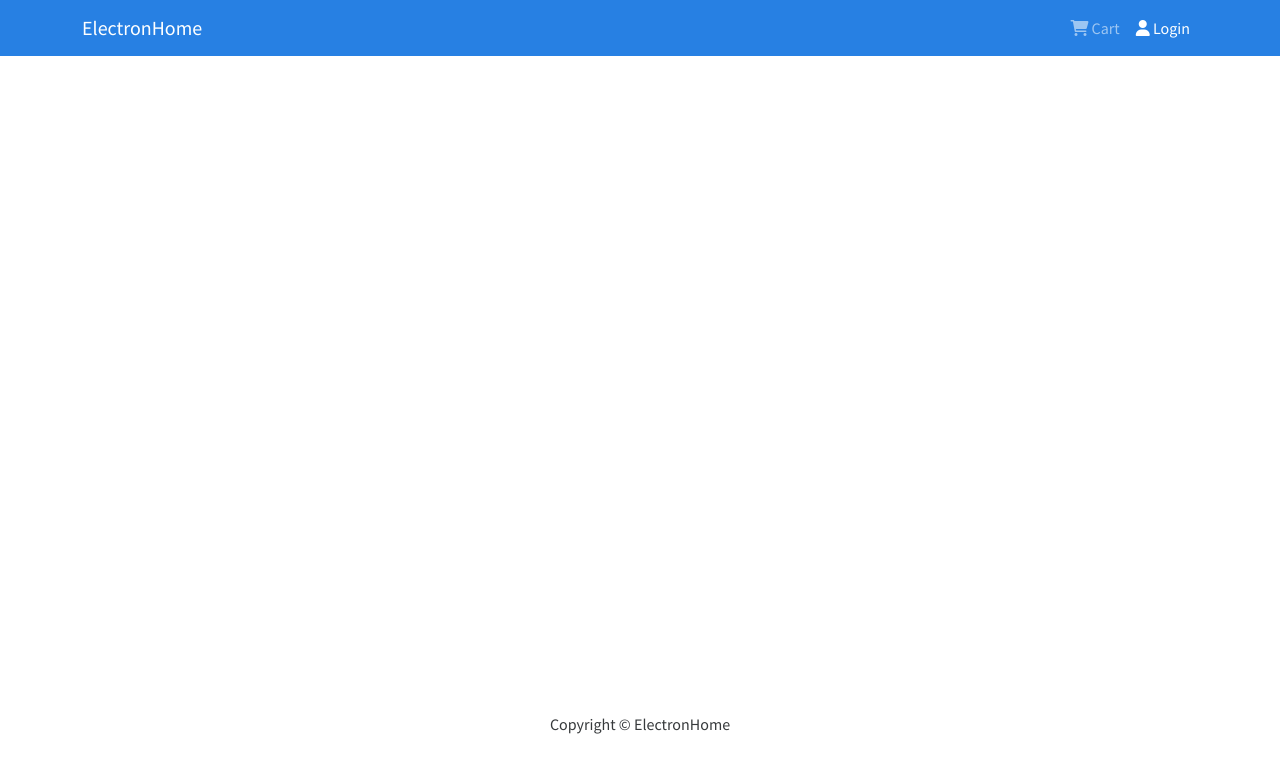
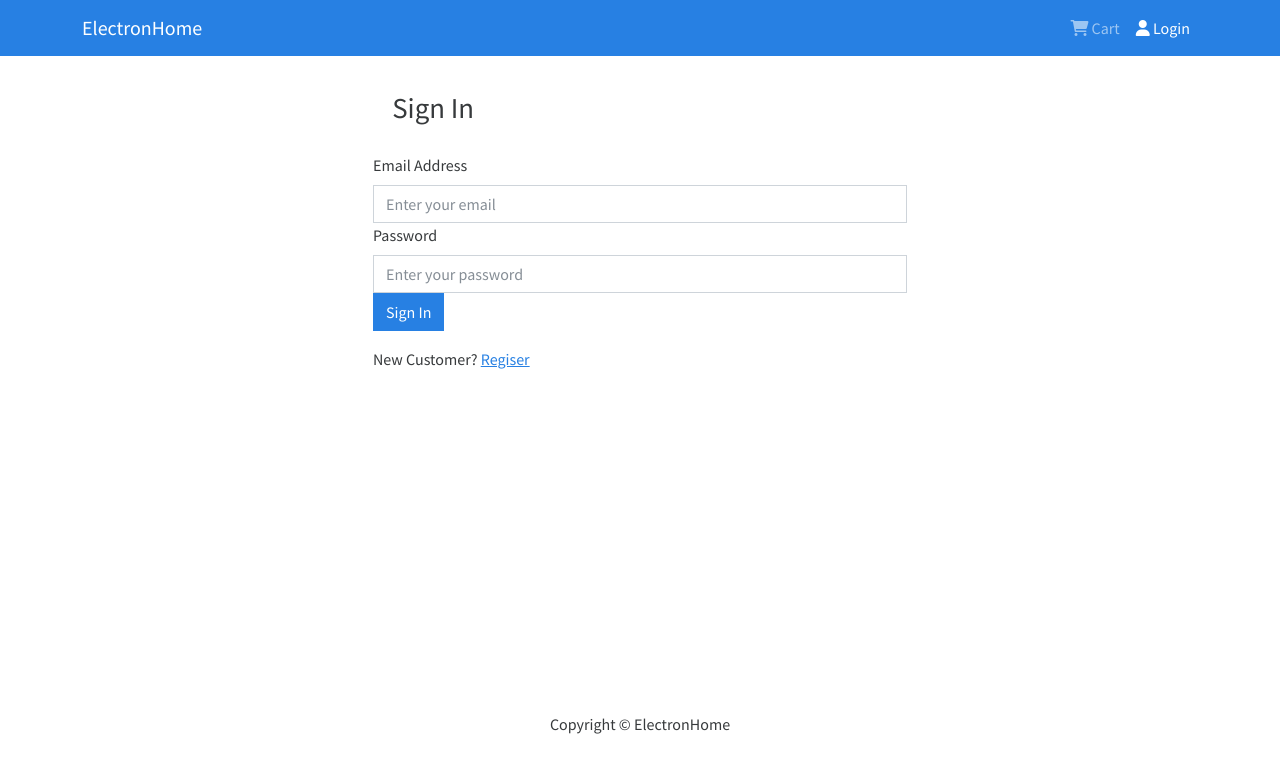
Before and after one commit to philiphou/Electron-s-Home, a React (Create React App) app in the folder Frontend/: page /login in a window 1280 px wide. Shown: the top 772 px of the page. Built offline with nearby package versions, Linux system fonts and the light colour scheme.

Commit message:
login frontend

```diff
--- a/Frontend/src/App.js
+++ b/Frontend/src/App.js
@@ -4,26 +4,27 @@
 import Header from "./Components/Header";
 import Footer from "./Components/Footer";
 import HomeScreen from "./Screens/HomeScreen";
-import ProductScreen from './Screens/ProductScreen'
+import ProductScreen from "./Screens/ProductScreen";
 import CartScreen from "./Screens/CartScreen";
+import LoginScreen from "./Screens/LoginScreen";
+
 
 function App() {
   return (
-  <>
-   <Header />
+    <>
+      <Header />
       <main className="py-3">
         <Container>
           <Routes>
-            <Route path="/" element={<HomeScreen/>} exact />
-            <Route path="/products/:id" element={<ProductScreen/>} exact />
-            <Route path="/cart/:id" element={<CartScreen/>}/>
+            <Route path="/" element={<HomeScreen />} exact />
+            <Route path="/products/:id" element={<ProductScreen />} />
+            <Route path="/cart/:id" element={<CartScreen />} />
+            <Route path="/login" element={<LoginScreen />} />
           </Routes>
         </Container>
       </main>
       <Footer />
-
-  </>
-
+    </>
   );
 }
 
--- /dev/null
+++ b/Frontend/src/Components/FormContainer.jsx
@@ -0,0 +1,16 @@
+import React from "react";
+import { Container, Row, Col } from "react-bootstrap";
+
+const FormContainer = ({ children }) => {
+  return (
+    <Container>
+      <Row className="justify-content-md-center">
+        <Col xs={12} md={6}>
+          {children}
+        </Col>
+      </Row>
+    </Container>
+  );
+};
+
+export default FormContainer;
--- /dev/null
+++ b/Frontend/src/Screens/LoginScreen.jsx
@@ -0,0 +1,72 @@
+import React, { useState,useEffect } from "react";
+import { Form, Button, Row, Col } from "react-bootstrap";
+import FormContainer from "../Components/FormContainer";
+import { Link } from "react-router-dom";
+import { login } from "../actions/userActions";
+import { useDispatch, useSelector } from "react-redux";
+import { useNavigate } from "react-router-dom";
+import Message from "../Components/Message";
+import Loader from "../Components/Loader";
+
+const LoginScreen = (location) => {
+  const [email, setEmail] = useState("");
+  const [password, setPassword] = useState("");
+  const dispatch = useDispatch();
+  const user= useSelector((state) => state.user);
+  console.log(user)
+  const { loading, error,userInfo} = user;
+  const navigate = useNavigate();
+  const redirect = location.search?location.search.split('=')[1]:'/'
+  useEffect(() => {
+    if (userInfo) {
+      navigate(redirect);
+    }
+  }, [userInfo,redirect]);
+  const submitHandler = (e) => {
+    e.preventDefault();
+    console.log(email, password);
+    dispatch(login(email, password));
+  };
+  return (
+    <FormContainer>
+      <h1>Sign In</h1>
+      {error && <Message variant="danger">{error}</Message>}
+      {loading && <Loader />}
+
+      <Form onSubmit={submitHandler}>
+        <Form.Group controlId="email">
+          <Form.Label>Email Address</Form.Label>
+          <Form.Control
+            type="email"
+            placeholder="Enter your email"
+            value={email}
+            onChange={(e) => {
+              setEmail(e.target.value);
+            }}
+          ></Form.Control>
+        </Form.Group>
+        <Form.Group controlId="password">
+          <Form.Label>Password</Form.Label>
+          <Form.Control
+            type="password"
+            placeholder="Enter your password"
+            value={password}
+            onChange={(e) => {
+              setPassword(e.target.value);
+            }}
+          ></Form.Control>
+        </Form.Group>
+        <Button type="submit" variant="primary">
+          Sign In
+        </Button>
+        <Row className="py-3">
+          <Col>
+            New Customer? <Link to={redirect?`/register?redirect=${redirect}`:'/register'}>Regiser</Link>
+          </Col>
+        </Row>
+      </Form>
+    </FormContainer>
+  );
+};
+
+export default LoginScreen;
--- a/Frontend/src/store.js
+++ b/Frontend/src/store.js
@@ -23,7 +23,7 @@
   cart: {
     cartItems: cartItemsFromStorage,
   },
-  userLogin: { userInfo: userInfoFromStorage },
+  user: { userInfo: userInfoFromStorage },
 };
 const store = configureStore({ reducer, preloadedState });
 export default store;
```
